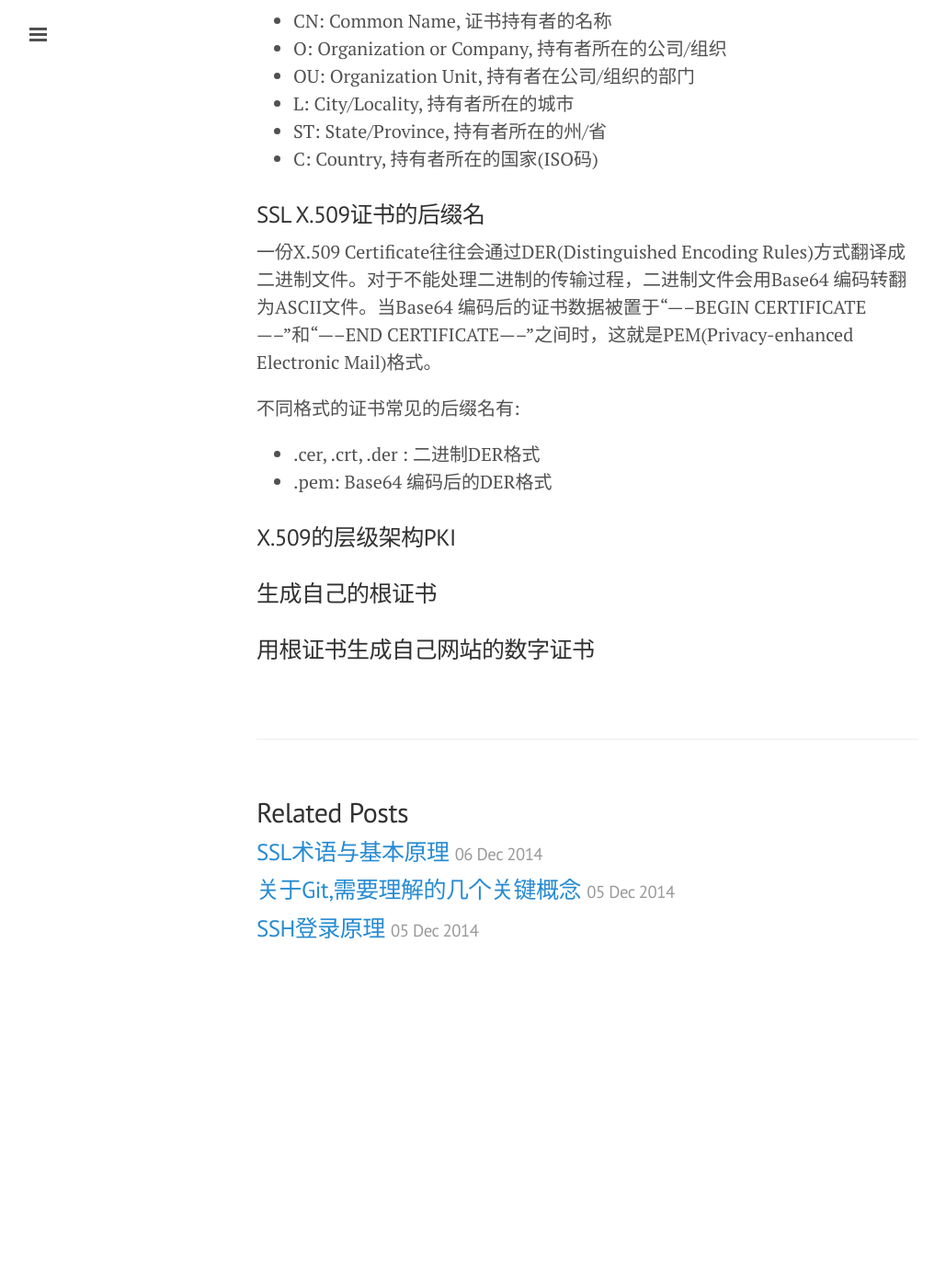
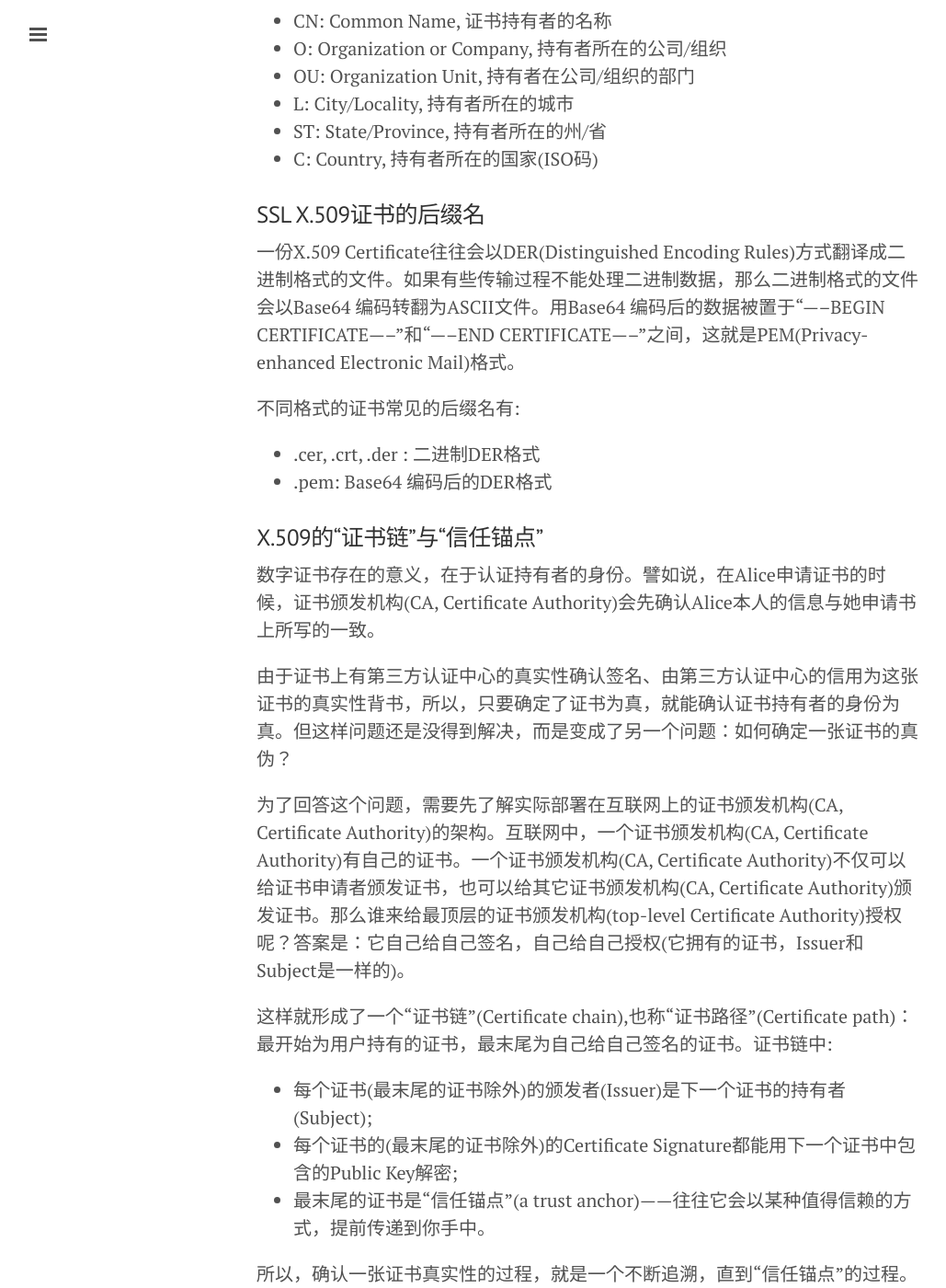
Before and after one commit to yuantops/blog, a Jekyll site: the page built from _posts/2014-12-06-SSL-certificate-details-and-how-to-create-one.md, in a window 1280 px wide and 1400 px high, scrolled down 1282 px. Shown: the whole window at 92% size, without its empty margins (1-1030 px from the left). Built offline with Jekyll 4.4.1, drawn with Linux system fonts in a browser that asks for light colours; Markdown is read by kramdown in place of the engine named in the settings; before the commit the page ends 2367 px from its top, so only the background shows below that; some of the changed text lies outside the part shown.

Commit message:
finished another episode

```diff
--- a/_posts/2014-12-06-SSL-certificate-details-and-how-to-create-one.md
+++ b/_posts/2014-12-06-SSL-certificate-details-and-how-to-create-one.md
@@ -10,6 +10,7 @@ title: "SSL证书的细节与制作方法"
 
 ###SSL证书的X.509标准
 X.509 规定一份digital certificate应该由这几部分构成：
+
 - Certificate Data
 	- Version (marked as X.509 v3, even if v4 or v5)
 	- Serial number
@@ -34,12 +35,29 @@ X.509 规定一份digital certificate应该由这几部分构成：
 - C: Country, 持有者所在的国家(ISO码)
 
 ###SSL X.509证书的后缀名
-一份X.509 Certificate往往会通过DER(Distinguished Encoding Rules)方式翻译成二进制文件。对于不能处理二进制的传输过程，二进制文件会用Base64 编码转翻为ASCII文件。当Base64 编码后的证书数据被置于“-----BEGIN CERTIFICATE-----”和“-----END CERTIFICATE-----”之间时，这就是PEM(Privacy-enhanced Electronic Mail)格式。
+一份X.509 Certificate往往会以DER(Distinguished Encoding Rules)方式翻译成二进制格式的文件。如果有些传输过程不能处理二进制数据，那么二进制格式的文件会以Base64 编码转翻为ASCII文件。用Base64 编码后的数据被置于“-----BEGIN CERTIFICATE-----”和“-----END CERTIFICATE-----”之间，这就是PEM(Privacy-enhanced Electronic Mail)格式。
 
 不同格式的证书常见的后缀名有:
 - .cer, .crt, .der : 二进制DER格式
 - .pem: Base64 编码后的DER格式
 
-###X.509的层级架构PKI
+###X.509的“证书链”与“信任锚点”
+数字证书存在的意义，在于认证持有者的身份。譬如说，在Alice申请证书的时候，证书颁发机构(CA, Certificate Authority)会先确认Alice本人的信息与她申请书上所写的一致。
+
+由于证书上有第三方认证中心的真实性确认签名、由第三方认证中心的信用为这张证书的真实性背书，所以，只要确定了证书为真，就能确认证书持有者的身份为真。但这样问题还是没得到解决，而是变成了另一个问题：如何确定一张证书的真伪？
+
+为了回答这个问题，需要先了解实际部署在互联网上的证书颁发机构(CA, Certificate Authority)的架构。互联网中，一个证书颁发机构(CA, Certificate Authority)有自己的证书。一个证书颁发机构(CA, Certificate Authority)不仅可以给证书申请者颁发证书，也可以给其它证书颁发机构(CA, Certificate Authority)颁发证书。那么谁来给最顶层的证书颁发机构(top-level Certificate Authority)授权呢？答案是：它自己给自己签名，自己给自己授权(它拥有的证书，Issuer和Subject是一样的)。
+
+这样就形成了一个“证书链”(Certificate chain),也称“证书路径”(Certificate path)：最开始为用户持有的证书，最末尾为自己给自己签名的证书。证书链中:
+- 每个证书(最末尾的证书除外)的颁发者(Issuer)是下一个证书的持有者(Subject);
+- 每个证书的(最末尾的证书除外)的Certificate Signature都能用下一个证书中包含的Public Key解密;
+- 最末尾的证书是“信任锚点”(a trust anchor)——往往它会以某种值得信赖的方式，提前传递到你手中。
+
+所以，确认一张证书真实性的过程，就是一个不断追溯，直到“信任锚点”的过程。
+
+在主流的浏览器(IE, Chrome, Firefox等)中，预置了主流证书颁发机构(VeriSign等)的根证书。当浏览器收到网站的SSL证书后，会有一系列验证过程，如果该证书的“证书链”中任意一点存储在本地，那么就能确认该证书为真实。浏览器对证书链的认证过程，将在另一篇文章中介绍。
+
 ###生成自己的根证书
+上面讲了那么多，都是理论。现在转入实战，介绍如何生成一张根证书(Root Certificate), 以及这张根证书的持有者如何为申请者签发证书。
+
 ###用根证书生成自己网站的数字证书
```
